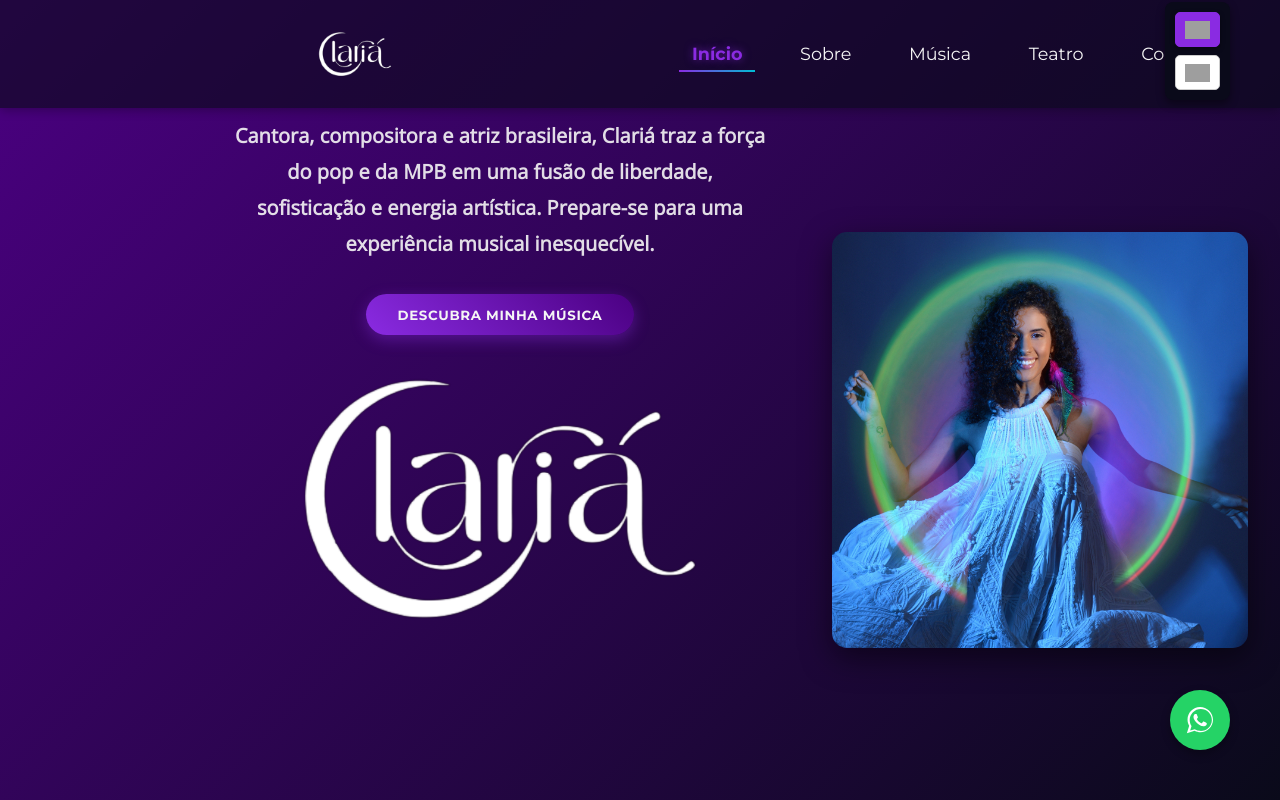
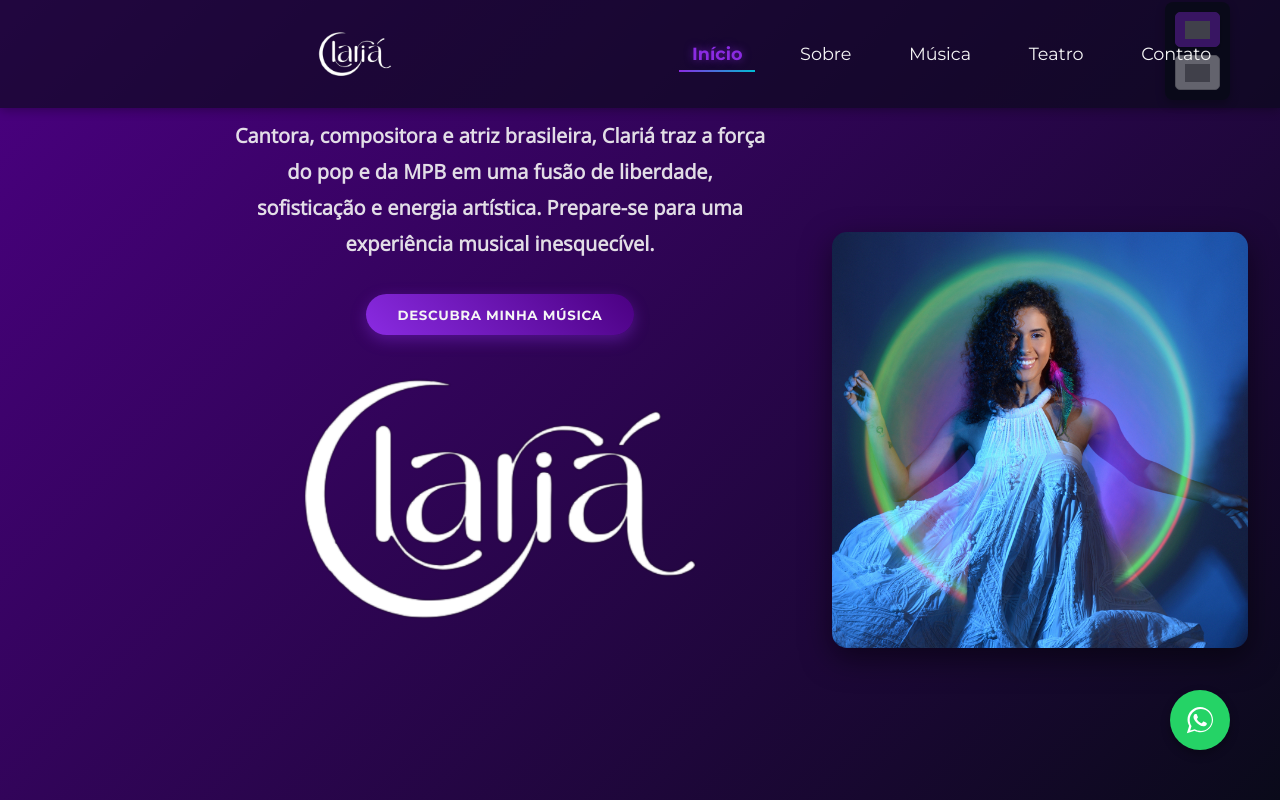
Before and after one commit to mattleandro/Claria_landing_page, a React (Create React App) app: page / in a window 1280 px wide. Shown: the top 800 px of the page. Built offline with nearby package versions, Linux system fonts and the light colour scheme; grey boxes are pictures that could not be loaded.

Commit message:
ajustes após alterações2

```diff
--- a/src/components/Header/Header.module.css
+++ b/src/components/Header/Header.module.css
@@ -19,7 +19,7 @@
   width: 100%;
   top: 0;
   left: 0;
-  z-index: 1000;
+  z-index: 1000000;
   box-shadow: 0 2px 10px rgba(0, 0, 0, 0.3);
 }
 
@@ -103,7 +103,7 @@
   border: none;
   cursor: pointer;
   padding: 0.5rem;
-  z-index: 1001;
+  z-index: 10010000;
   position: relative;
   width: 40px;
   height: 30px;
@@ -181,7 +181,7 @@
     background-color: var(--color-dark-blue);
     box-shadow: -5px 0 15px rgba(0, 0, 0, 0.5);
     transition: right 0.4s ease-in-out; /* Animação de deslizamento */
-    z-index: 999; /* Abaixo do botão do hambúrguer, mas acima do conteúdo */
+    z-index: 10000; /* Abaixo do botão do hambúrguer, mas acima do conteúdo */
 
     /* Flexbox para o conteúdo do menu lateral */
     display: flex; /* Revertido para flexbox aqui quando ativo */
```
